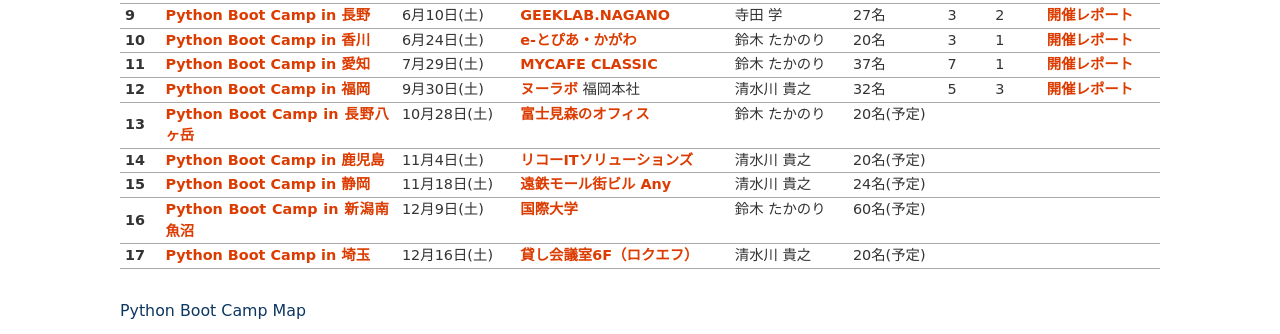
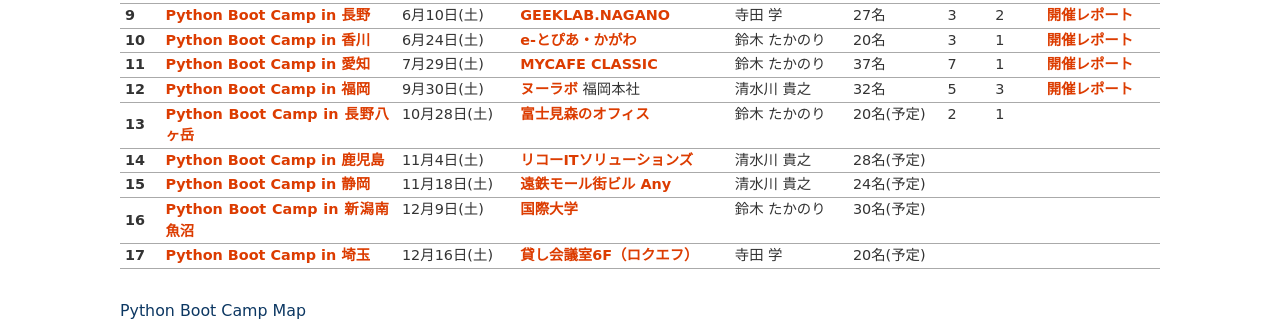
Before and after one commit to pyconjp/www.pycon.jp, a Sphinx documentation site: the page built from source/support/bootcamp.rst, in a window 1280 px wide and 900 px high, scrolled down 1925 px, cut to the strip 154-488 px from the top of the window. Built offline with Sphinx 7.4.7, drawn with Linux system fonts in a browser that asks for light colours.

Commit message:
update pycamp info

```diff
--- a/source/support/bootcamp.rst
+++ b/source/support/bootcamp.rst
@@ -225,15 +225,15 @@
      - `富士見森のオフィス <http://www.morino-office.com/>`_
      - 鈴木 たかのり
      - 20名(予定)
-     -
-     -
+     - 2
+     - 1
      -
    * - 14
      - `Python Boot Camp in 鹿児島 <https://pyconjp.connpass.com/event/67709/>`_
      - 11月4日(土)
      - `リコーITソリューションズ <http://www.nangokubld.jp/center/access.html>`_
      - 清水川 貴之
-     - 20名(予定)
+     - 28名(予定)
      -
      -
      -
@@ -251,7 +251,7 @@
      - 12月9日(土)
      - `国際大学 <https://www.iuj.ac.jp/jp/>`_
      - 鈴木 たかのり
-     - 60名(予定)
+     - 30名(予定)
      -
      -
      -
@@ -259,7 +259,7 @@
      - `Python Boot Camp in 埼玉 <https://pyconjp.connpass.com/event/69433/>`_
      - 12月16日(土)
      - `貸し会議室6F（ロクエフ） <https://office6f.com>`_
-     - 清水川 貴之
+     - 寺田 学
      - 20名(予定)
      -
      -
```
